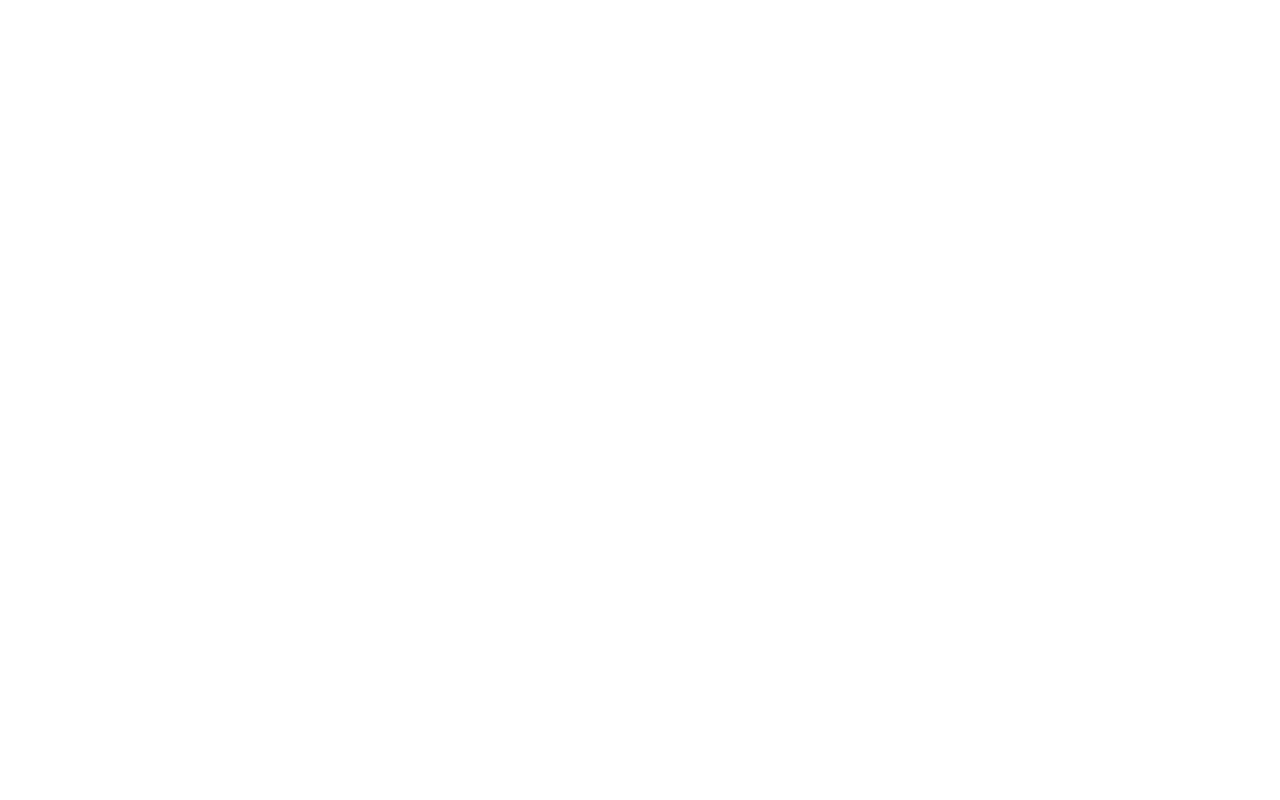
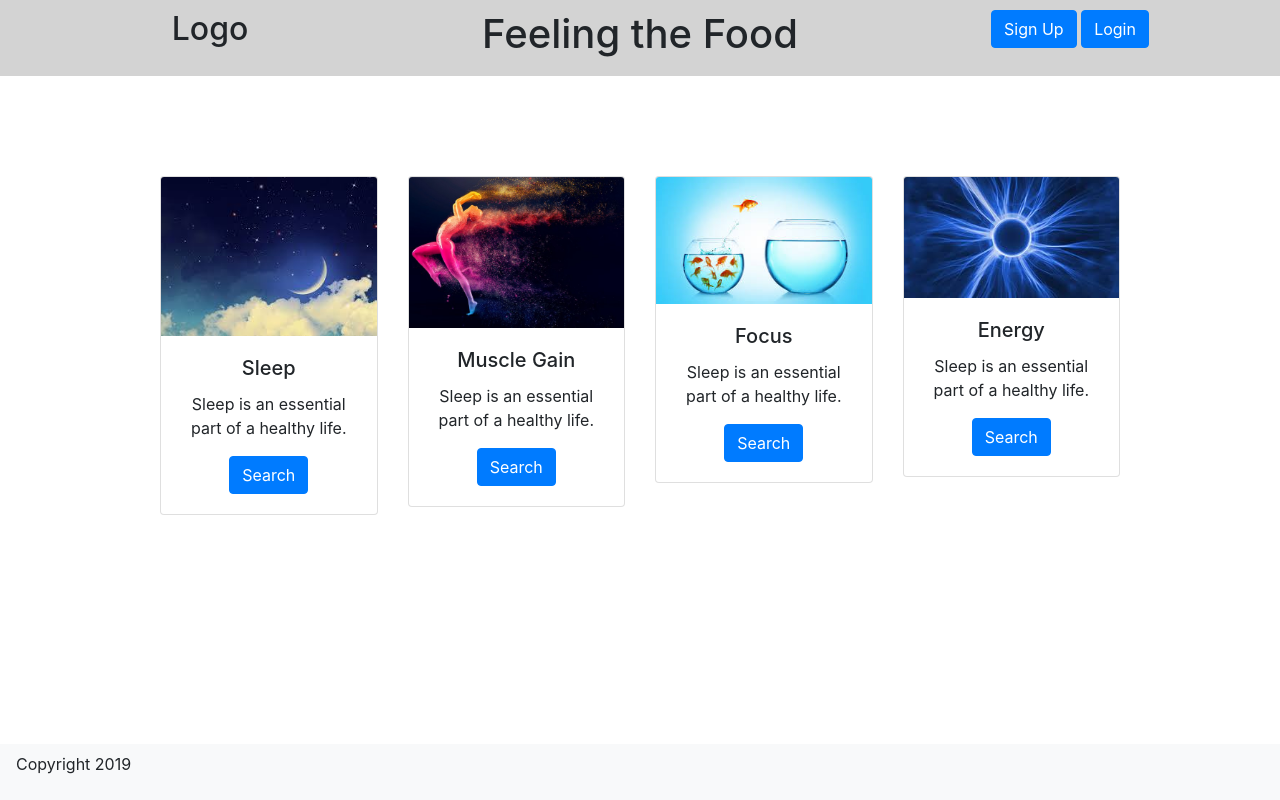
Before and after one commit to swanlake7/Feeling-the-Food-App-Project, a website: page public/index.html in a window 1280 px wide. Drawn offline with nearby package versions, Linux system fonts and the light colour scheme.

Commit message:
created initial structure of webpage with css

```diff
--- a/public/index.html
+++ b/public/index.html
@@ -11,6 +11,98 @@
       integrity="sha384-ggOyR0iXCbMQv3Xipma34MD+dH/1fQ784/j6cY/iJTQUOhcWr7x9JvoRxT2MZw1T"
       crossorigin="anonymous"
     />
+    <link rel="stylesheet" href="style.css" />
   </head>
-  <body></body>
+  <body>
+    <div class="header">
+      <div class="row">
+        <div class="col">
+          <h2>Logo</h2>
+        </div>
+        <div class="col">
+          <h1>Feeling the Food</h1>
+        </div>
+        <div class="col">
+          <button class="btn btn-primary">Sign Up</button>
+          <button class="btn btn-primary">Login</button>
+        </div>
+      </div>
+    </div>
+    <div class="mood">
+      <div class="row">
+        <div class="col">
+          <div class="card text-center">
+            <img
+              src="./images/sleep.jpeg"
+              class="card-img-top size"
+              alt="sleep"
+            />
+            <div class="card-body">
+              <h5 class="card-title">Sleep</h5>
+              <p class="card-text">
+                Sleep is an essential part of a healthy life.
+              </p>
+              <a href="#" class="btn btn-primary">Search</a>
+            </div>
+          </div>
+        </div>
+
+        <div class="col">
+          <div class="card text-center">
+            <img
+              src="./images/muscle_gain.jpg"
+              class="card-img-top size"
+              alt="muscle gain"
+            />
+            <div class="card-body">
+              <h5 class="card-title">Muscle Gain</h5>
+              <p class="card-text">
+                Sleep is an essential part of a healthy life.
+              </p>
+              <a href="#" class="btn btn-primary">Search</a>
+            </div>
+          </div>
+        </div>
+
+        <div class="col">
+          <div class="card text-center">
+            <img
+              src="./images/focus.jpeg"
+              class="card-img-top size"
+              alt="fish jumping to bowl"
+            />
+            <div class="card-body">
+              <h5 class="card-title">Focus</h5>
+              <p class="card-text">
+                Sleep is an essential part of a healthy life.
+              </p>
+              <a href="#" class="btn btn-primary">Search</a>
+            </div>
+          </div>
+        </div>
+
+        <div class="col">
+          <div class="card text-center">
+            <img
+              src="./images/energy.jpeg"
+              class="card-img-top size"
+              alt="energy picture"
+            />
+            <div class="card-body">
+              <h5 class="card-title">Energy</h5>
+              <p class="card-text">
+                Sleep is an essential part of a healthy life.
+              </p>
+              <a href="#" class="btn btn-primary">Search</a>
+            </div>
+          </div>
+        </div>
+      </div>
+    </div>
+    <div class="footer">
+      <nav class="navbar fixed-bottom navbar-light bg-light">
+        <p>Copyright 2019</p>
+      </nav>
+    </div>
+  </body>
 </html>
--- a/public/style.css
+++ b/public/style.css
@@ -0,0 +1,21 @@
+.header {
+  box-sizing: border-box;
+  background: lightgray;
+  text-align: center;
+  padding: 10px;
+}
+
+.mood {
+  width: 960px;
+  margin: 0 auto;
+  margin-top: 100px;
+}
+
+.size {
+  width: 100%;
+  margin: 0 auto;
+}
+
+.navbar {
+  text-align: center;
+}
```
Also changed, not shown: public/images/energy.jpeg (added), public/images/focus.jpeg (added), public/images/muscle_gain.jpg (added), public/images/sleep.jpeg (added).
